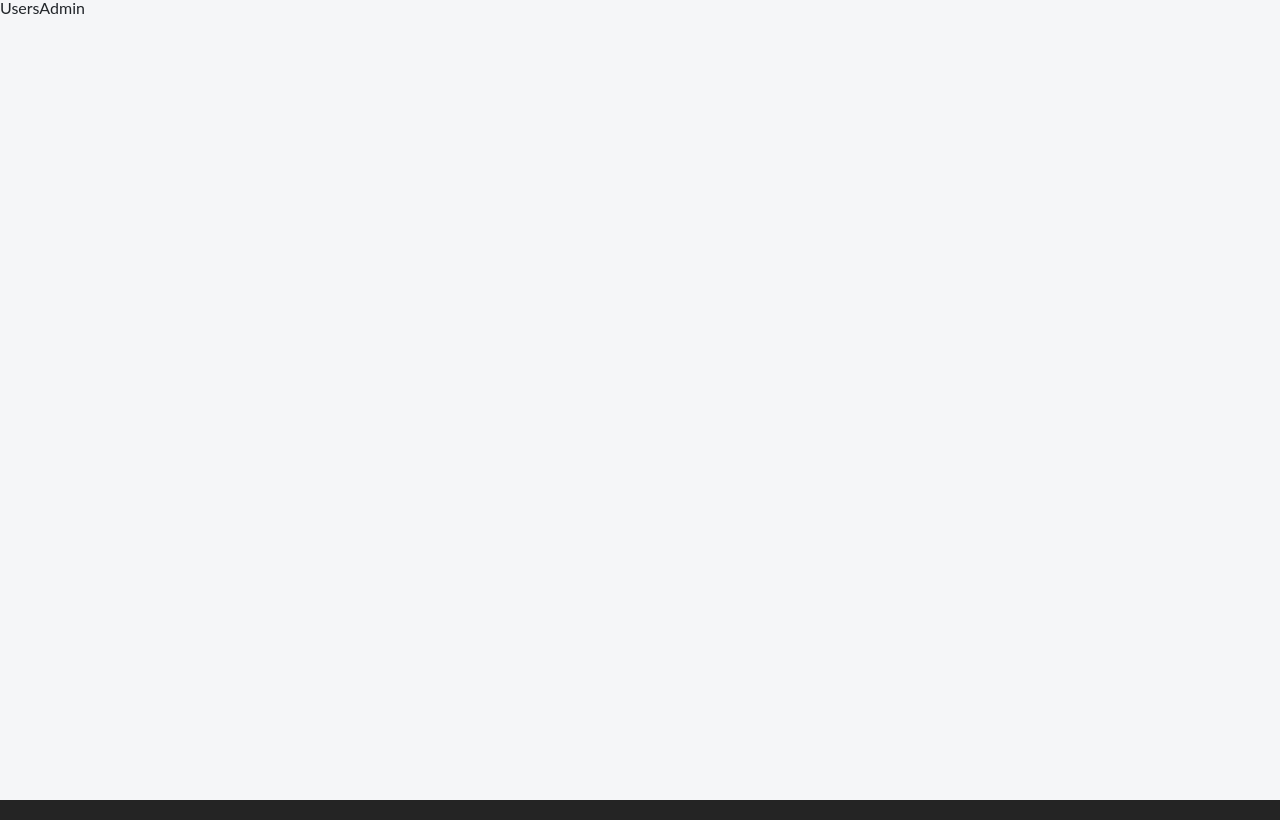
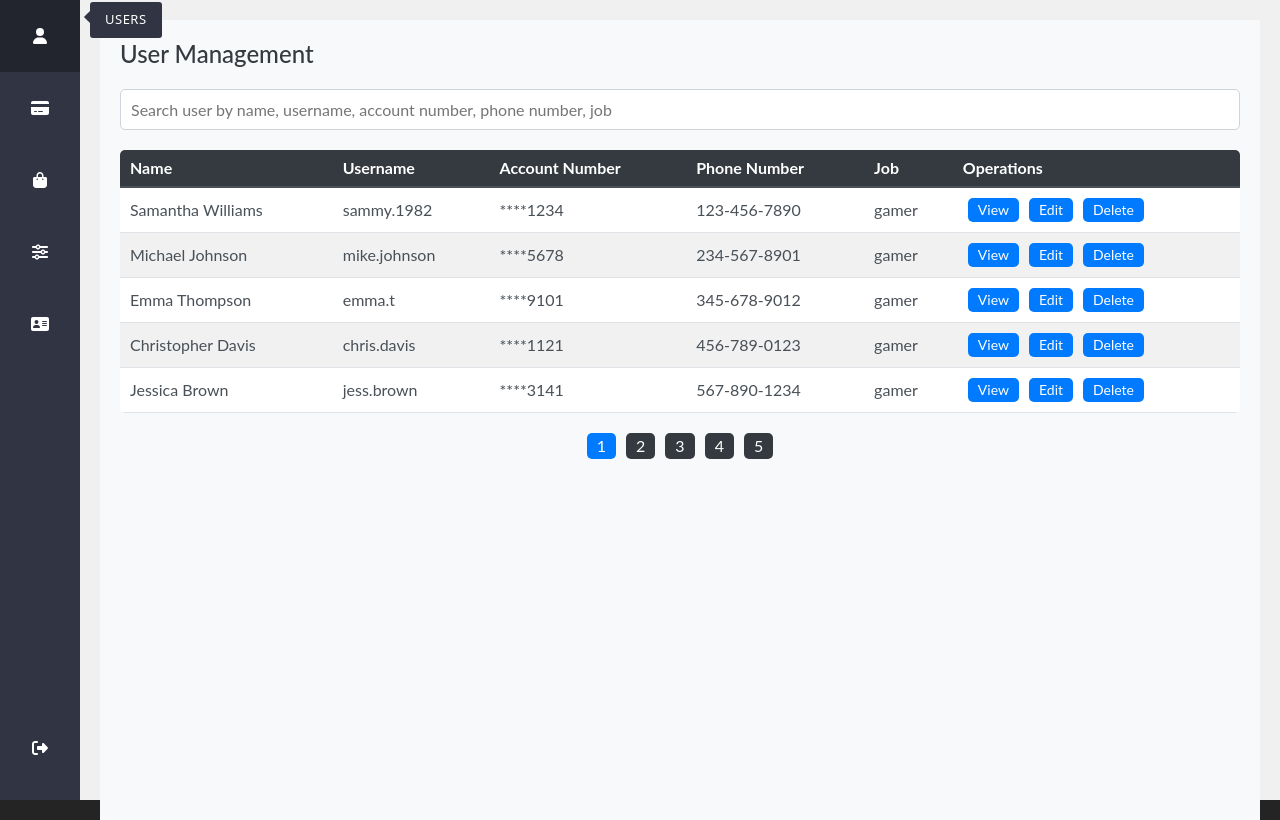
Before and after one commit to The-Cube-s/SistemaBancario_Frontend, a React (Vite) app: page /home/banco/users in a window 1280 px wide. Built offline with nearby package versions, Linux system fonts and the light colour scheme.

Commit message:
Se completo Sidebar junto a estilo de User

```diff
--- a/src/App.jsx
+++ b/src/App.jsx
@@ -1,22 +1,11 @@
 import { useState, useEffect } from 'react'
 import { Login } from './Components/Login/Login'
 import { Toaster } from "react-hot-toast"
-import { testRequest } from './Services/apiAdmin'
+
 
 function App() {
 
-  useEffect(() => {
-    const checkBackendConnection = async () => {
-      const response = await testRequest();
-      if (response.error) {
-        console.log('Failed to connect to backend:', response.err);
-      } else {
-        console.log('Successfully connected to backend:', response.data);
-      }
-    };
 
-    checkBackendConnection();
-  }, []);
   return (
     <>
       <Login/>
--- /dev/null
+++ b/src/Components/ADMIN/Layout.jsx
@@ -0,0 +1,27 @@
+import React from 'react';
+import { Sidebar } from './Sidebar';
+import styled from 'styled-components';
+
+const AdminContainer = styled.div`
+  display: flex;
+  height: 100vh;
+`;
+
+const Content = styled.div`
+  flex-grow: 1;
+  padding: 20px;
+  background-color: #f0f0f0;
+`;
+
+const Layout = ({ children }) => {
+  return (
+    <AdminContainer>
+      <Sidebar />
+      <Content>
+        {children}
+      </Content>
+    </AdminContainer>
+  );
+};
+
+export default Layout;
--- a/src/Components/ADMIN/Sidebar.css
+++ b/src/Components/ADMIN/Sidebar.css
@@ -26,6 +26,16 @@ body {
     padding: 0;
 }
 
+.sidebar-navigation ul a {
+    display: block;
+    color: white;
+    text-decoration: none;
+}
+
+.sidebar-navigation ul a:hover {
+    text-decoration: none;
+}
+
 .sidebar-navigation ul li {
     position: relative;
     padding: 28px 0;
@@ -33,17 +43,7 @@ body {
     transition: all ease-out 120ms;
 }
 
-.sidebar-navigation ul li a {
-    display: block;
-    color: white;
-    text-decoration: none;
-}
-
-.sidebar-navigation ul li a:hover {
-    text-decoration: none;
-}
-
-.sidebar-navigation ul li a .tooltip {
+.sidebar-navigation ul a .tooltip {
     display: inline-block;
     position: absolute;
     background-color: #313443;
@@ -57,7 +57,7 @@ body {
     letter-spacing: .5px;
 }
 
-.sidebar-navigation ul li a .tooltip:before {
+.sidebar-navigation ul a .tooltip:before {
     content: '';
     display: block;
     position: absolute;
@@ -69,11 +69,11 @@ body {
     background-color: inherit;
 }
 
-.sidebar-navigation ul li:hover {
+.sidebar-navigation ul a:hover li {
     background-color: #22252E;
 }
 
-.sidebar-navigation ul li:hover .tooltip {
+.sidebar-navigation ul a:hover .tooltip {
     visibility: visible;
     opacity: 1;
 }
--- a/src/Components/ADMIN/Sidebar.jsx
+++ b/src/Components/ADMIN/Sidebar.jsx
@@ -1,46 +1,54 @@
 import React from 'react';
 import './Sidebar.css';
 import { FontAwesomeIcon } from '@fortawesome/react-fontawesome';
-import { faUser, faCreditCard, faShoppingBag, faSignOutAlt, faSliders } from '@fortawesome/free-solid-svg-icons';
+import { faUser, faCreditCard, faShoppingBag, faSignOutAlt, faSliders, faAddressCard } from '@fortawesome/free-solid-svg-icons';
 import { Link } from 'react-router-dom';
 
 export const Sidebar = () => {
   return (
     <nav className="sidebar-navigation">
       <ul>
+        <Link to="/home/banco/users">
           <li>
-          <Link to="/home/banco/users">
             <FontAwesomeIcon icon={faUser} />
             <span className="tooltip">USERS</span>
+          </li>
         </Link>
-        </li>
+        <Link to="/home/banco/accounts">
           <li>
-          <Link to="/home/banco/accounts">
             <FontAwesomeIcon icon={faCreditCard} />
             <span className="tooltip">ACCOUNTS</span>
+          </li>
         </Link>
-        </li>
+        <Link to="/home/banco/products">
           <li>
-          <Link to="/home/banco/products">
             <FontAwesomeIcon icon={faShoppingBag} />
             <span className="tooltip">PRODUCTS</span>
+          </li>
         </Link>
-        </li>
+        <Link to="/home/banco/settings">
           <li>
-          <Link to="/home/banco/settings">
             <FontAwesomeIcon icon={faSliders} />
             <span className="tooltip">Settings</span>
+          </li>
         </Link>
+        <Link to="/home/banco/register">
+          <li>
+            <FontAwesomeIcon icon={faAddressCard} />
+            <span className="tooltip">Register</span>
           </li>
+        </Link>
       </ul>
       <ul className="logout">
+        <Link to="/home/banco/logout">
           <li>
-          <Link to="/home/banco/logout">
             <FontAwesomeIcon icon={faSignOutAlt} />
             <span className="tooltip">Logout</span>
+          </li>
         </Link>
-        </li>
       </ul>
     </nav>
   );
 };
+
+export default Sidebar;
--- a/src/Pages/Admin/HomeAdmin.jsx
+++ b/src/Pages/Admin/HomeAdmin.jsx
@@ -1,11 +1,14 @@
 import React from 'react'
 import { Sidebar } from '../../Components/ADMIN/Sidebar'
+import {UsersAdmin} from './UsersAdmin'
 
 export const HomeAdmin = () => {
   return (
-    <>
+    <div className="admin-container" style={{ display: 'flex' }}>
       <Sidebar />
-      HomeAdmin
-    </>
-  )
-}
+      <div className="content" style={{ flexGrow: 1, padding: '20px' }}>
+        <UsersAdmin />
+      </div>
+    </div>
+  );
+};
--- /dev/null
+++ b/src/Pages/Admin/ProductAdmin.jsx
@@ -0,0 +1,7 @@
+import React from 'react'
+
+export const ProductAdmin = () => {
+  return (
+    <div>ProductAdmin</div>
+  )
+}
--- /dev/null
+++ b/src/Pages/Admin/Register.jsx
@@ -0,0 +1,7 @@
+import React from 'react'
+
+export const Register = () => {
+  return (
+    <div>Register</div>
+  )
+}
--- /dev/null
+++ b/src/Pages/Admin/SettingsAdmin.jsx
@@ -0,0 +1,7 @@
+import React from 'react'
+
+export const SettingsAdmin = () => {
+  return (
+    <div>SettingsAdmin</div>
+  )
+}
--- a/src/Pages/Admin/UsersAdmin.jsx
+++ b/src/Pages/Admin/UsersAdmin.jsx
@@ -1,7 +1,156 @@
-import React from 'react'
+import React from 'react';
+import styled from 'styled-components';
+
+const UsersAdminContainer = styled.div`
+  padding: 20px;
+  color: #000;
+  background-color: #f8f9fa;
+  min-height: 100vh;
+
+`;
+
+const Title = styled.h2`
+  font-size: 24px;
+  margin-bottom: 20px;
+  color: #343a40;
+`;
+
+const SearchBar = styled.input`
+  width: 100%;
+  padding: 10px;
+  margin-bottom: 20px;
+  border: 1px solid #ced4da;
+  border-radius: 5px;
+  font-size: 16px;
+`;
+
+const Table = styled.table`
+  width: 100%;
+  border-collapse: collapse;
+  margin-bottom: 20px;
+  border-radius: 5px;
+  overflow: hidden;
+  justify-content: center;
+`;
+
+const Thead = styled.thead`
+  background-color: #343a40;
+`;
+
+const Th = styled.th`
+  padding: 10px;
+  text-align: left;
+  border-bottom: 2px solid #495057;
+  color: #fff;
+`;
+
+const Tbody = styled.tbody`
+  tr {
+    background-color: #fff;
+    &:nth-child(even) {
+      background-color: #f1f1f1;
+    }
+    &:hover {
+      background-color: #e9ecef;
+    }
+  }
+`;
+
+const Td = styled.td`
+  padding: 10px;
+  border-bottom: 1px solid #dee2e6;
+  color: #495057;
+`;
+
+const Button = styled.button`
+  background-color: #007bff;
+  border: none;
+  color: white;
+  padding: 5px 10px;
+  margin: 0 5px;
+  border-radius: 5px;
+  cursor: pointer;
+  font-size: 14px;
+
+  &:hover {
+    background-color: #0056b3;
+  }
+`;
+
+const Pagination = styled.div`
+  display: flex;
+  justify-content: center;
+  align-items: center;
+  margin-top: 20px;
+
+  span {
+    margin: 0 5px;
+    cursor: pointer;
+    padding: 5px 10px;
+    border-radius: 5px;
+    background-color: #343a40;
+    color: #fff;
+
+    &:hover {
+      background-color: #495057;
+    }
+
+    &.active {
+      background-color: #007bff;
+    }
+  }
+`;
 
 export const UsersAdmin = () => {
+  const users = [
+    { name: 'Samantha Williams', username: 'sammy.1982', accountNumber: '****1234', phoneNumber: '123-456-7890', job: 'gamer' },
+    { name: 'Michael Johnson', username: 'mike.johnson', accountNumber: '****5678', phoneNumber: '234-567-8901', job: 'gamer' },
+    { name: 'Emma Thompson', username: 'emma.t', accountNumber: '****9101', phoneNumber: '345-678-9012', job: 'gamer' },
+    { name: 'Christopher Davis', username: 'chris.davis', accountNumber: '****1121', phoneNumber: '456-789-0123', job: 'gamer' },
+    { name: 'Jessica Brown', username: 'jess.brown', accountNumber: '****3141', phoneNumber: '567-890-1234', job: 'gamer' },
+  ];
+
   return (
-    <div>UsersAdmin</div>
-  )
-}
+    <UsersAdminContainer>
+      <Title>User Management</Title>
+      <SearchBar type="text" placeholder="Search user by name, username, account number, phone number, job" />
+      <Table>
+        <Thead>
+          <tr>
+            <Th>Name</Th>
+            <Th>Username</Th>
+            <Th>Account Number</Th>
+            <Th>Phone Number</Th>
+            <Th>Job</Th>
+            <Th>Operations</Th>
+          </tr>
+        </Thead>
+        <Tbody>
+          {users.map((user, index) => (
+            <tr key={index}>
+              <Td>{user.name}</Td>
+              <Td>{user.username}</Td>
+              <Td>{user.accountNumber}</Td>
+              <Td>{user.phoneNumber}</Td>
+              <Td>{user.job}</Td>
+              <Td>
+                <Button>View</Button>
+                <Button>Edit</Button>
+                <Button>Delete</Button>
+              </Td>
+            </tr>
+          ))}
+        </Tbody>
+      </Table>
+      <Pagination>
+        <span className="active">1</span>
+        <span>2</span>
+        <span>3</span>
+        <span>4</span>
+        <span>5</span>
+      </Pagination>
+    </UsersAdminContainer>
+  );
+};
+
+export default UsersAdmin;
--- a/src/Shared/ContentRole.jsx
+++ b/src/Shared/ContentRole.jsx
@@ -1,7 +1,11 @@
 import { Routes, Route, Navigate } from 'react-router-dom';
-import { HomeAdmin } from '../Pages/Admin/HomeAdmin'
 import { HomeClient } from '../Pages/Client/HomeClient'
 import { NotFoundPage } from '../Pages/NotFound/NotFoundPage';
+//Admin pages
+import { HomeAdmin } from '../Pages/Admin/HomeAdmin'
+import Layout from '../Components/ADMIN/Layout';
+
+
 
 export const ContentRole = () => {
   // Buscaremos el user
@@ -12,7 +16,7 @@ export const ContentRole = () => {
   return (
       <Routes>
         {role === 'ADMIN' ? (
-          <Route path="banco" element={<HomeAdmin />} />
+          <Route path="banco" element={<Layout><HomeAdmin /></Layout>} />
         ) : role === 'CLIENT' ? (
           <Route path="banco" element={<HomeClient />} />
         ) : (
```
Also changed, not shown: src/routes.jsx (+17 -8 lines). Lines whose indentation alone changed are shown as unchanged.
